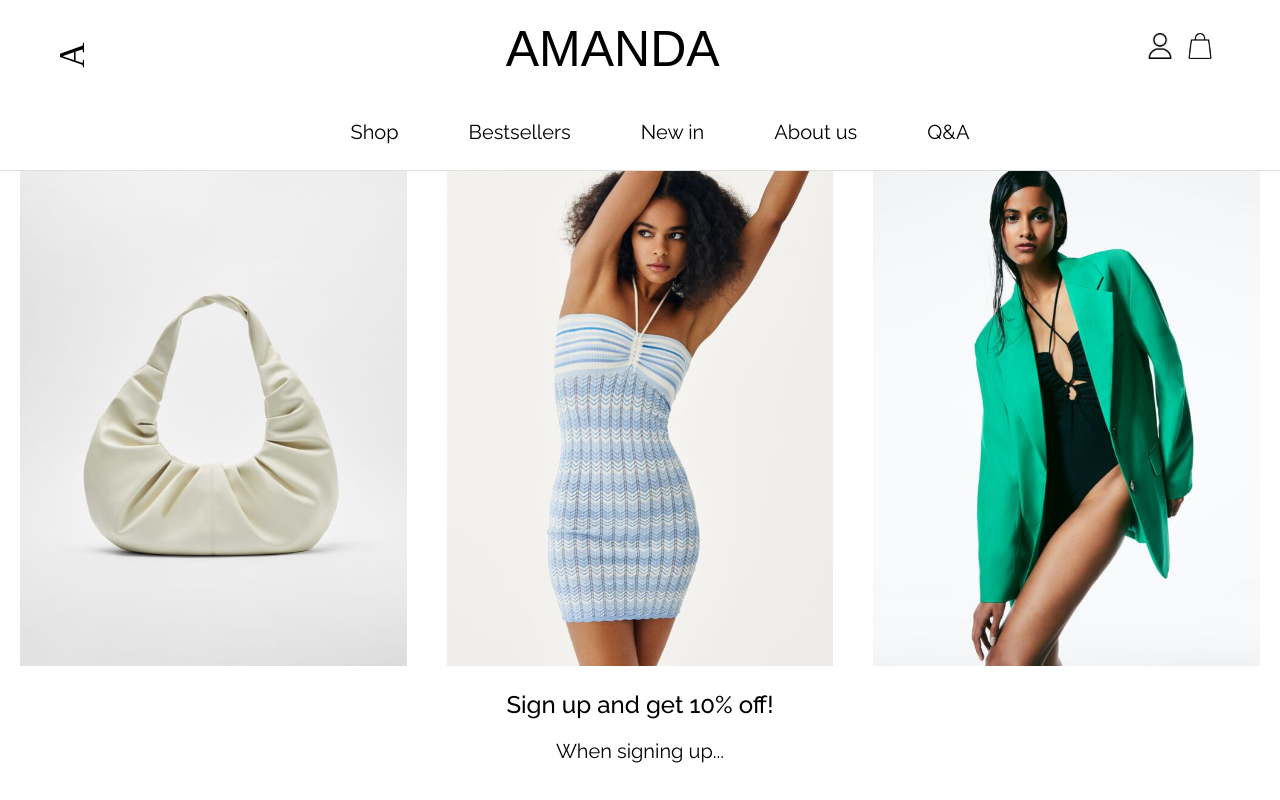
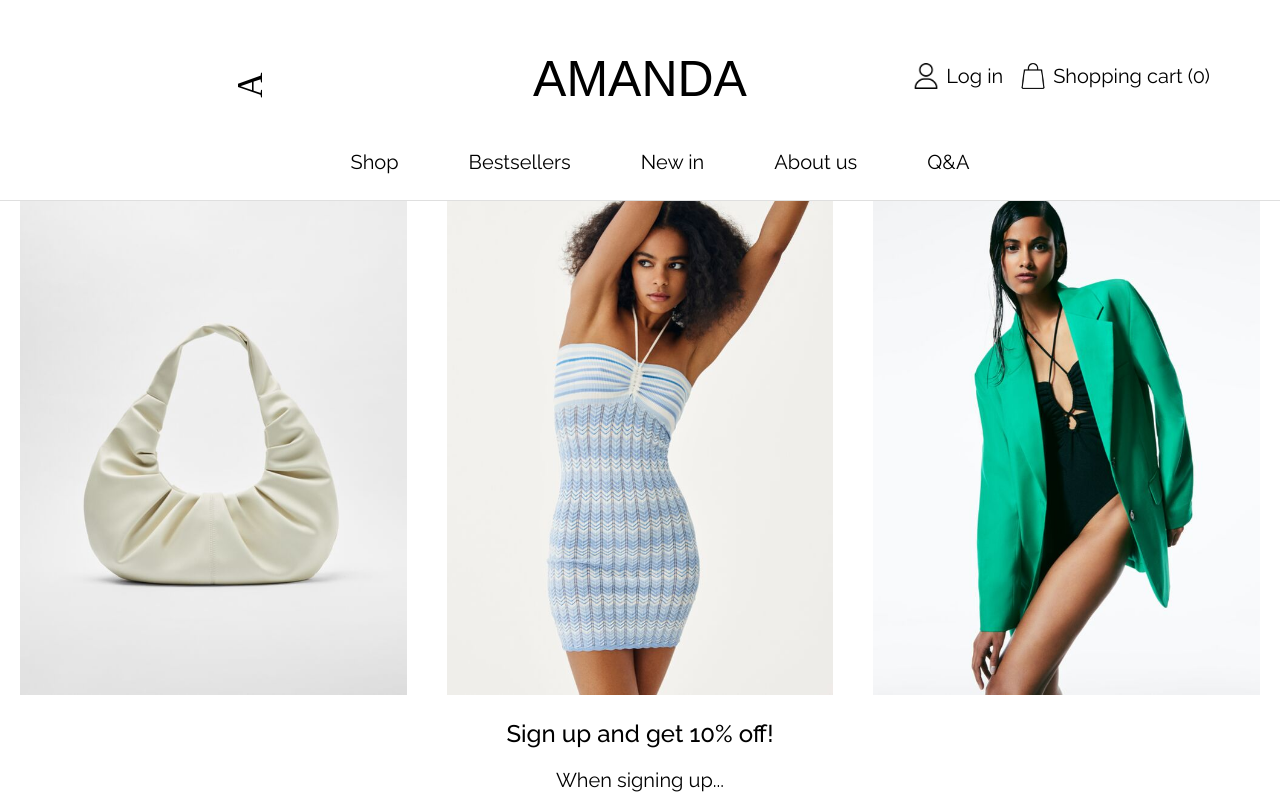
Before and after one commit to elovisae/webshop, a React (Create React App) app: page / in a window 1280 px wide. Shown: the top 800 px of the page. Built offline with nearby package versions, Linux system fonts and the light colour scheme; no server answers; a web font is replaced by a local one.

Commit message:
log in done

```diff
--- a/src/components/all/Nav.jsx
+++ b/src/components/all/Nav.jsx
@@ -12,9 +12,19 @@ const Nav = () => {
       <div id="shit">
         <p id="arrow" onClick={() => navigate(-1)}>A</p>
         <Link to='/' className="link"><h1>AMANDA</h1></Link>
-        <div>
-          <Link to='/login'><img id="user-icon" className="icon" src={user} alt="" /></Link>
-          <Link to='/cart'><img className="icon" src={cart} alt="" /></Link>
+        <div className='right-icons'>
+            <Link to='/login' className='link icon-link'>
+                <img id="user-icon" className="icon" src={user} alt="" />
+                <p>Log in</p>
+            </Link>
+
+
+
+            <Link to='/cart' className='link icon-link'>
+              <img className="icon" src={cart} alt="" />
+              <p>Shopping cart (0)</p>
+            </Link>
+
         </div>
       </div>
       <nav>
--- a/src/components/all/nav.css
+++ b/src/components/all/nav.css
@@ -3,6 +3,10 @@
 header{
     text-align:center;
     border-bottom: 1px solid rgb(223, 223, 223);
+    padding-top: 40px;
+}
+nav{
+    padding-top: 20px;
 }
 ul{
     margin-top:0;
@@ -26,6 +30,7 @@ li:hover{
 
 .icon{
     width:40px;
+    height: fit-content
 
 }
 
@@ -37,16 +42,29 @@ li:hover{
     align-items: baseline;
     padding: 0 60px;
 }
+#shit > * {
+    width:33%;
+}
 
 #user-icon{
-    width:40px;
-    padding:7px;
+    padding:7px;;
 }
 #arrow{
     transform: rotate(-90deg);
     font-family: "Megrim";
     font-size: 35px;
+    line-height: 0;
 }
 #arrow:hover{
     cursor:pointer;
 }
+.right-icons,
+.icon-link{
+    display: flex;
+    align-items: center;
+    justify-content: flex-end;
+}
+
+.right-icons p{
+    margin-right: 10px;
+}
--- a/src/components/loginAndRegistration/Login.jsx
+++ b/src/components/loginAndRegistration/Login.jsx
@@ -10,6 +10,7 @@ const Login = () => {
     const [mail, setMail]               = useState('');
     const [password, setPassword]       = useState('');
     const [validation, setValidation]   = useState('');
+    const [validationColor, setValidationColor] = useState('red')
 
     const handleSubmit = async (e) => {
         e.preventDefault();
@@ -31,6 +32,15 @@ const Login = () => {
                 })
                 let data = await response.json()
                 setValidation(data.message)
+                if(data.loggedIn){
+                    setValidationColor('green')
+                    setTimeout(() => {
+                        navigate('/skit')
+
+                    }, 1000);
+                }else{
+                    setValidationColor('red')
+                }
             }catch(error){
                 console.log(error)
             }
@@ -51,7 +61,7 @@ const Login = () => {
                     <input type="password" name="password" onChange={(e) => setPassword(e.target.value)} required/>
                 </div>
                 <button>Log in</button>
-                <p className='validation'>{validation}</p>
+                <p className={validationColor}>{validation}</p>
             </form>
             <p>Not a member?</p>
             <button onClick={() => navigate('/register')}>Register now</button>
--- a/src/components/loginAndRegistration/form.css
+++ b/src/components/loginAndRegistration/form.css
@@ -27,6 +27,9 @@ form input{
 .name-form-group input{
     width:200px;
 }
-.validation{
+.red{
     color:red;
 }
+.green{
+    color:green
+}
```
Also changed, not shown: 1 other file (tests, documents, lock files or other folders).
